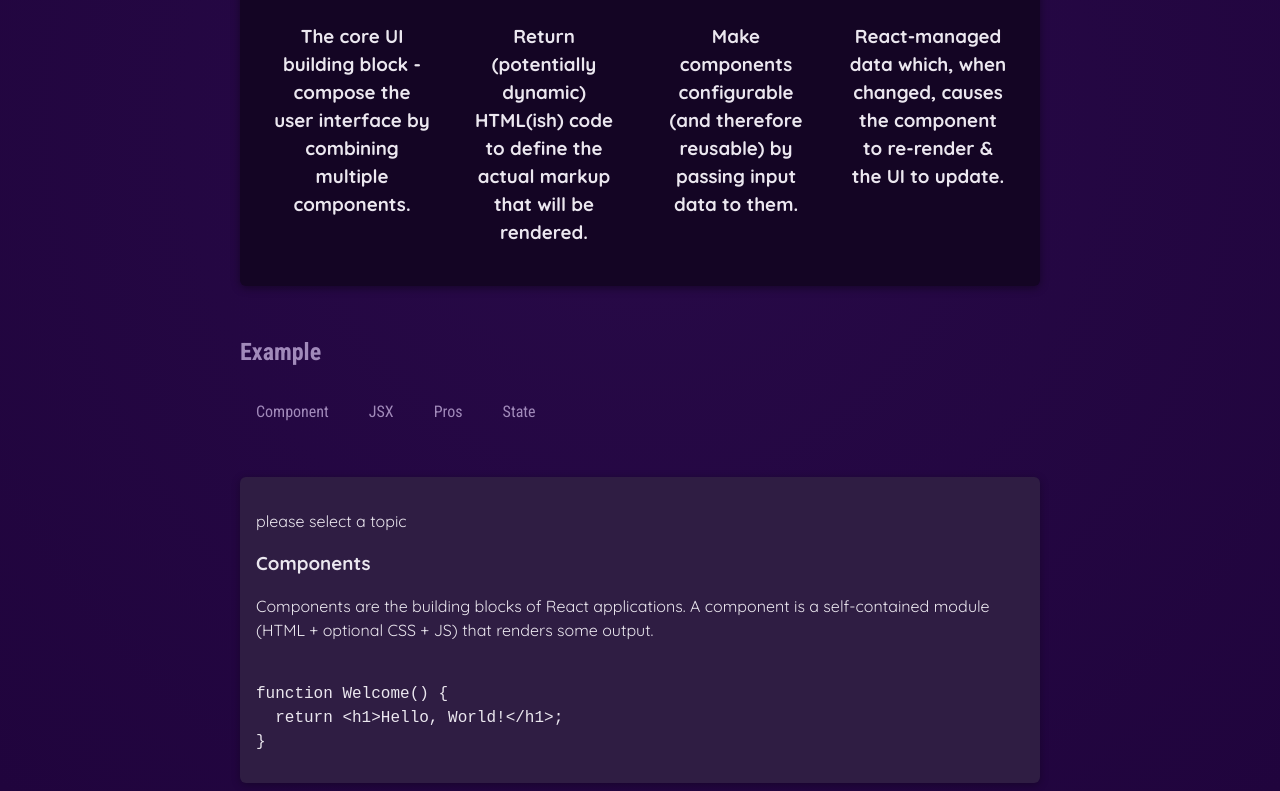
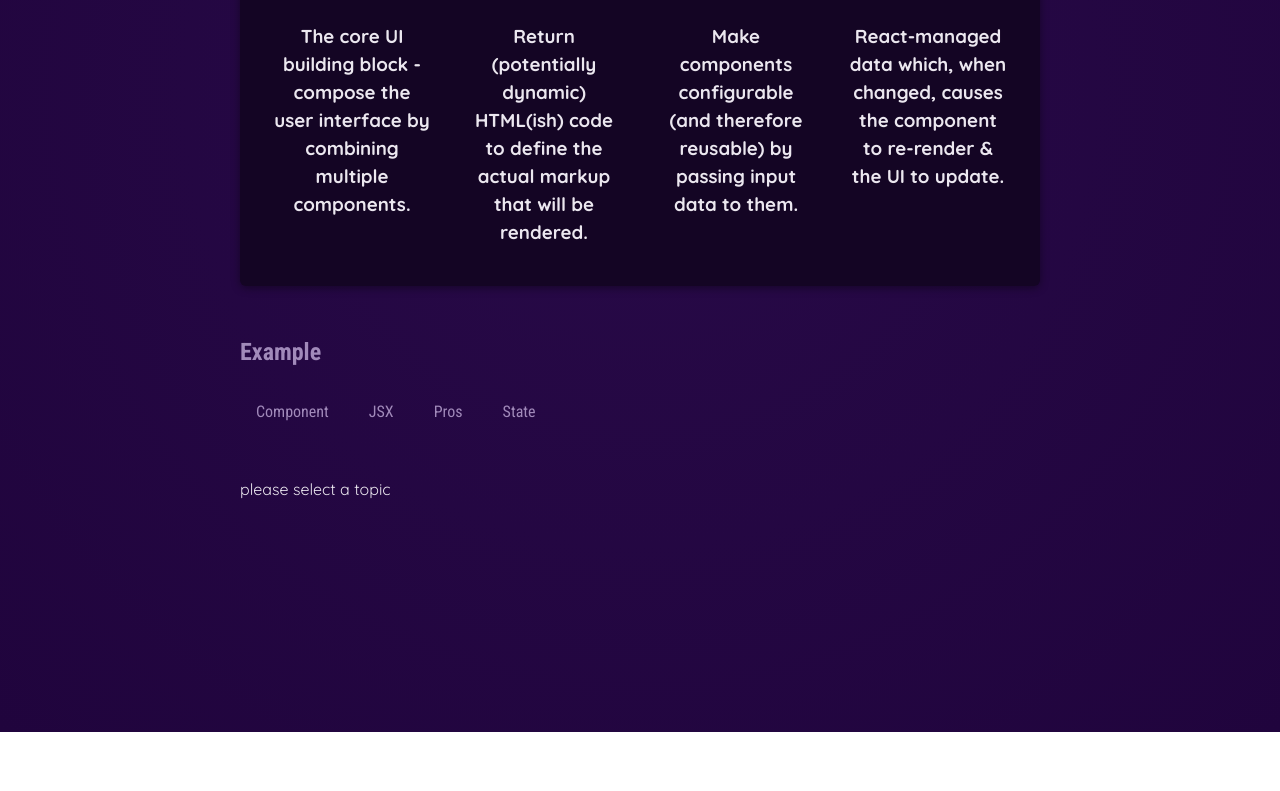
Before and after one commit to jumosd/udemy-react, a React (Vite) app in the folder 01-starting-project/: page / in a window 1280 px wide. Shown: the part 548-1339 px from the top of the page. After the commit the page ends 1280 px from the top, so only its background shows below. Built offline with nearby package versions, Linux system fonts and the light colour scheme.

Commit message:
동적 스타일링 적용법

```diff
--- a/01-starting-project/src/App.jsx
+++ b/01-starting-project/src/App.jsx
@@ -5,7 +5,7 @@ import TabButton from './components/TabButton';
 import { EXAMPLES } from './data';
 import { useState } from 'react';
 function App() {
-  const [selectedTopic, setSelectedTopic] = useState("components")
+  const [selectedTopic, setSelectedTopic] = useState("")
 
   const handleSelect = (selectButton) => {
     setSelectedTopic(selectButton)
@@ -31,14 +31,15 @@ function App() {
         <section id='examples'>
           <h2>Example</h2>
           <menu>
-            <TabButton onSelect={() => handleSelect("components")}>Component</TabButton>
-            <TabButton onSelect={() => handleSelect("jsx")}>JSX</TabButton>
-            <TabButton onSelect={() => handleSelect("props")}>Pros</TabButton>
-            <TabButton onSelect={() => handleSelect("state")}>State</TabButton>
+            <TabButton isSelected={selectedTopic === 'components'} onSelect={() => handleSelect("components")}>Component</TabButton>
+            <TabButton isSelected={selectedTopic === 'jsx'} onSelect={() => handleSelect("jsx")}>JSX</TabButton>
+            <TabButton isSelected={selectedTopic === 'props'} onSelect={() => handleSelect("props")}>Pros</TabButton>
+            <TabButton isSelected={selectedTopic === 'state'} onSelect={() => handleSelect("state")}>State</TabButton>
           </menu>
         </section>
+        {!selectedTopic && <p>please select a topic</p>}
+        {selectedTopic &&
           <div id='tab-content'>
-          <p>please select a topic</p>
             <h3>{EXAMPLES[selectedTopic].title}</h3>
             <p>{EXAMPLES[selectedTopic].description}</p>
             <pre>
@@ -46,7 +47,8 @@ function App() {
                 {EXAMPLES[selectedTopic].code}
               </code>
             </pre>
-        </div>
+          </div>}
+
       </main>
     </div>
   );
--- a/01-starting-project/src/components/TabButton.jsx
+++ b/01-starting-project/src/components/TabButton.jsx
@@ -1,8 +1,8 @@
 import React from 'react';
 
-const TabButton = ({ children, onSelect }) => {
+const TabButton = ({ children, onSelect, isSelected }) => {
     return (
-        <li><button onClick={onSelect}>{children}</button></li>
+        <li><button className={isSelected ? 'active' : undefined} onClick={onSelect}>{children}</button></li>
     );
 }
 
```
Lines whose indentation alone changed are shown as unchanged.
